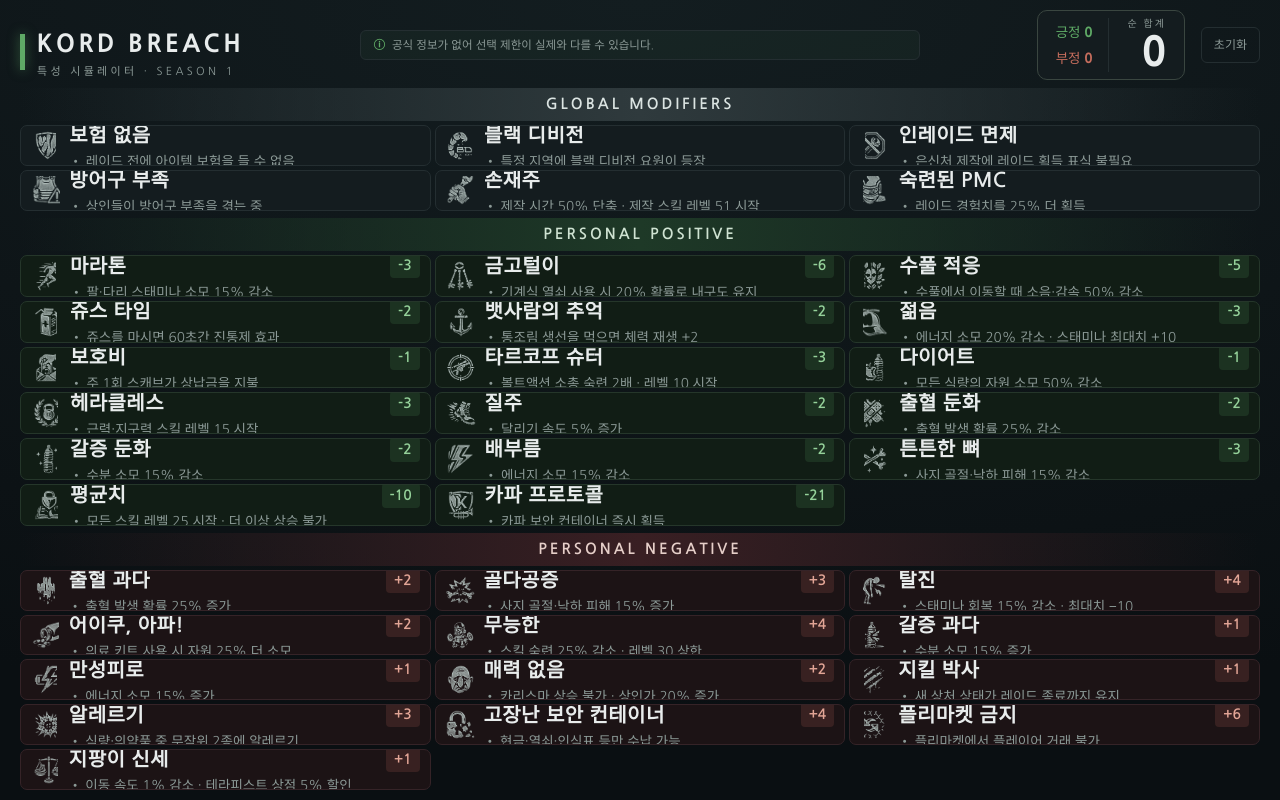
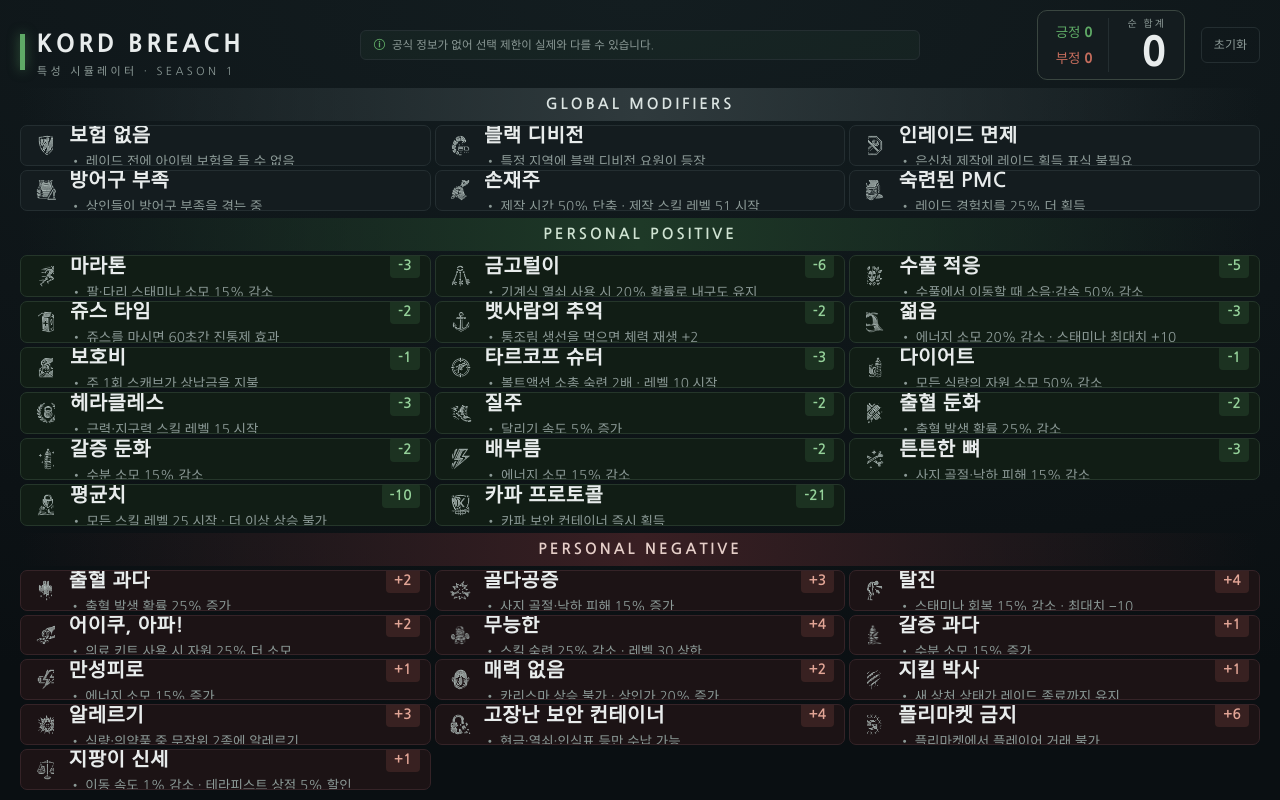
Before and after one commit to MongsilDev/tarkov-simulator, a Next.js app: page / in a window 1280 px wide. Built offline with nearby package versions, Linux system fonts and the light colour scheme.

Commit message:
Fix clipped trait icons
The source icon PNGs are tightly cropped portraits that touched the icon
box edges, so they read as cut off. Add inner padding via mask-origin
content-box and enlarge the box slightly so each icon sits with breathing
room on all sides.

```diff
--- a/src/app/globals.css
+++ b/src/app/globals.css
@@ -252,8 +252,10 @@ main > .sec.neg {
 .cic {
   width: 100cqh;
   height: 100cqh;
-  max-width: 40px;
-  max-height: 40px;
+  max-width: 44px;
+  max-height: 44px;
+  box-sizing: border-box;
+  padding: 4px;
   flex: 0 0 auto;
   color: #b3c0bd;
   background-color: currentColor;
@@ -263,6 +265,8 @@ main > .sec.neg {
   mask-position: center;
   -webkit-mask-size: contain;
   mask-size: contain;
+  -webkit-mask-origin: content-box;
+  mask-origin: content-box;
 }
 .card.pos[aria-pressed="true"] .cic {
   color: var(--grn);
@@ -409,8 +413,8 @@ main > .sec.neg {
     padding: 8px 12px;
   }
   .cic {
-    width: 34px;
-    height: 34px;
+    width: 40px;
+    height: 40px;
     max-width: none;
     max-height: none;
   }
```
